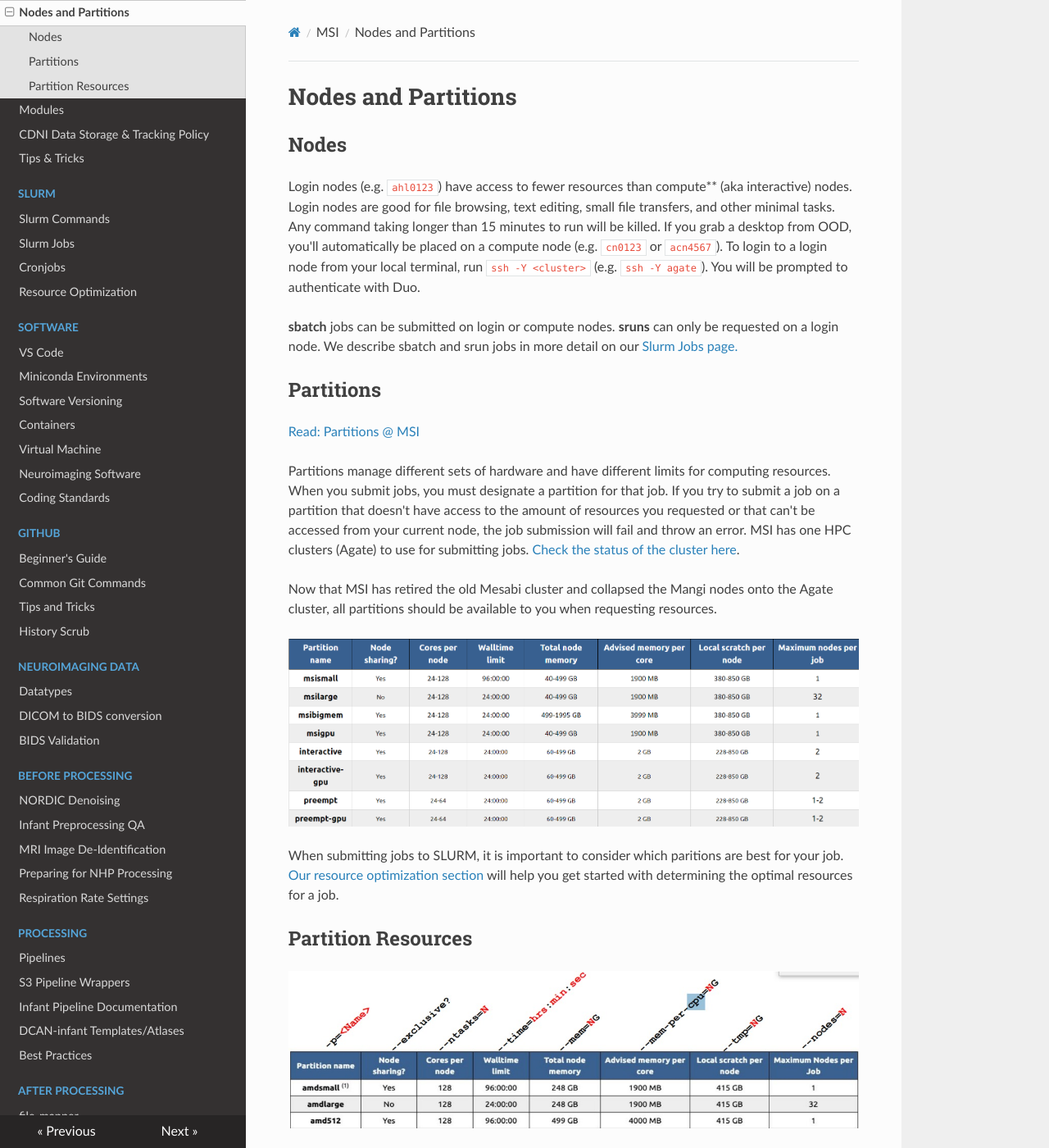
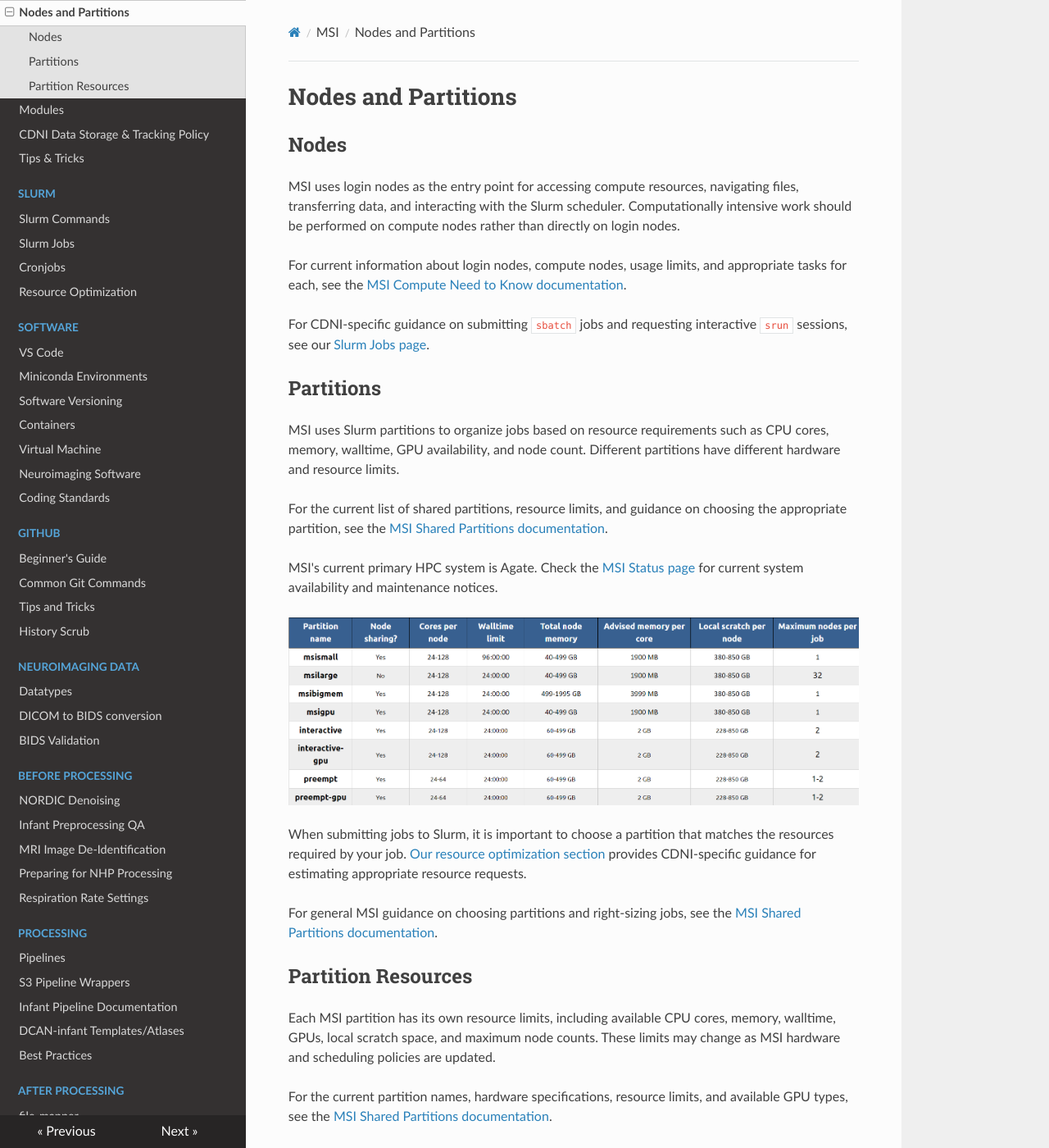
Before and after one commit to DCAN-Labs/cdni-brain, an MkDocs documentation site: the page built from docs/partitions.md, in a window 1280 px wide and 1400 px high. Shown: the whole window at 82% size. Built offline with MkDocs 1.6.1, drawn with Linux system fonts in a browser that asks for light colours; nearby versions of some CDN libraries; some of the changed text lies outside the part shown.

Commit message:
Revise nodes and partitions documentation
Updated the documentation on login and compute nodes, clarified partition usage, and provided links to relevant resources.

```diff
--- a/docs/partitions.md
+++ b/docs/partitions.md
@@ -2,27 +2,44 @@
 
 ## Nodes
 
-Login nodes (e.g. `ahl0123`) have access to fewer resources than compute** (aka interactive) nodes. Login nodes are good for file browsing, text editing, small file transfers, and other minimal tasks. Any command taking longer than 15 minutes to run will be killed. If you grab a desktop from OOD, you'll automatically be placed on a compute node (e.g. `cn0123` or `acn4567`). To login to a login node from your local terminal, run `ssh -Y <cluster>` (e.g. `ssh -Y agate`). You will be prompted to authenticate with Duo.
+MSI uses login nodes as the entry point for accessing compute resources, navigating files, transferring data, and interacting with the Slurm scheduler. Computationally intensive work should be performed on compute nodes rather than directly on login nodes.
 
-**sbatch** jobs can be submitted on login or compute nodes. **sruns** can only be requested on a login node. We describe sbatch and srun jobs in more detail on our [Slurm Jobs page.](slurm-params.md)
+For current information about login nodes, compute nodes, usage limits, and appropriate tasks for each, see the [MSI Compute Need to Know documentation](https://userdocs.msi.umn.edu/compute/cluster_info.html).
+
+For CDNI-specific guidance on submitting `sbatch` jobs and requesting interactive `srun` sessions, see our [Slurm Jobs page](slurm-params.md).
 
 ## Partitions
 
-[Read: Partitions @ MSI](https://www.msi.umn.edu/partitions)
+MSI uses Slurm partitions to organize jobs based on resource requirements such as CPU cores, memory, walltime, GPU availability, and node count. Different partitions have different hardware and resource limits.
 
-Partitions manage different sets of hardware and have different limits for computing resources. When you submit jobs, you must designate a partition for that job. If you try to submit a job on a partition that doesn't have access to the amount of resources you requested or that can't be accessed from your current node, the job submission will fail and throw an error. MSI has one HPC clusters (Agate) to use for submitting jobs. [Check the status of the cluster here](https://status.msi.umn.edu/).
+For the current list of shared partitions, resource limits, and guidance on choosing the appropriate partition, see the [MSI Shared Partitions documentation](https://userdocs.msi.umn.edu/compute/shared_partitions.html).
 
-Now that MSI has retired the old Mesabi cluster and collapsed the Mangi nodes onto the Agate cluster, all partitions should be available to you when requesting resources.
+MSI's current primary HPC system is Agate. Check the [MSI Status page](https://status.msi.umn.edu/) for current system availability and maintenance notices.
 
 ![Table of Available Partitions](img/federated_partitions.png)
 
-When submitting jobs to SLURM, it is important to consider which paritions are best for your job. [Our resource optimization section](optimizing.md) will help you get started with determining the optimal resources for a job.
+When submitting jobs to Slurm, it is important to choose a partition that matches the resources required by your job. [Our resource optimization section](slurm-params.md#resource-optimization) provides CDNI-specific guidance for estimating appropriate resource requests.
+
+For general MSI guidance on choosing partitions and right-sizing jobs, see the [MSI Shared Partitions documentation](https://userdocs.msi.umn.edu/compute/shared_partitions.html).
 
 ## Partition Resources
 
-![Table of Example Partions of MSI](img/partitions-example.jpeg)
+Each MSI partition has its own resource limits, including available CPU cores, memory, walltime, GPUs, local scratch space, and maximum node counts. These limits may change as MSI hardware and scheduling policies are updated.
 
-* Please note that the partition names in this image no longer exist but this logic still applies.
+For the current partition names, hardware specifications, resource limits, and available GPU types, see the [MSI Shared Partitions documentation](https://userdocs.msi.umn.edu/compute/shared_partitions.html).
+
+Common Slurm resource options include:
+
+- `--partition` or `-p` to select a partition
+- `--time` to request walltime
+- `--mem` to request memory
+- `--mem-per-cpu` to request memory per CPU
+- `--nodes` to request a number of nodes
+- `--ntasks` to request tasks or CPU resources
+- `--tmp` to request local temporary storage
+- `--gres` to request GPUs or other generic resources
+
+For current Slurm job-script examples and submission guidance, see the [MSI Slurm Job Submission and Scheduling documentation](https://userdocs.msi.umn.edu/compute/slurm_job_submission.html).
 
 **"Partition name"** (`-p=name`) specifies the string for the partition. You can list multiple partitions.
 
```
